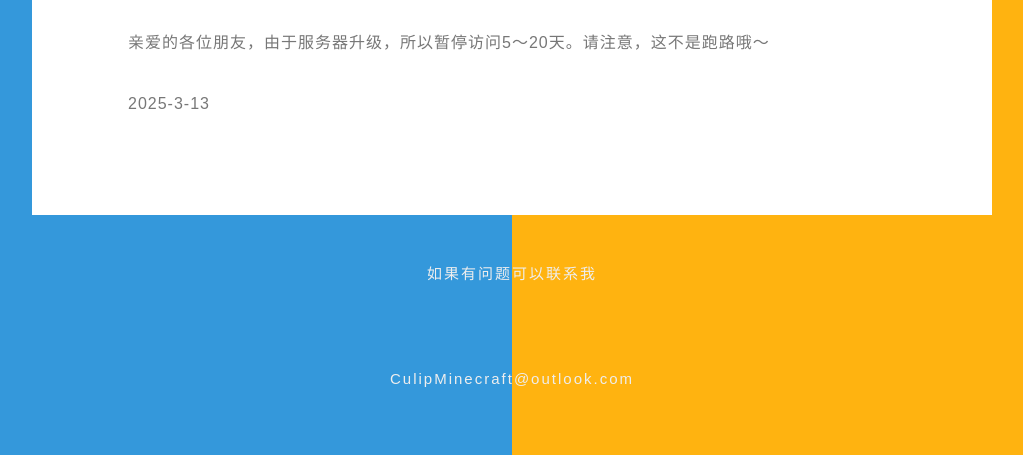
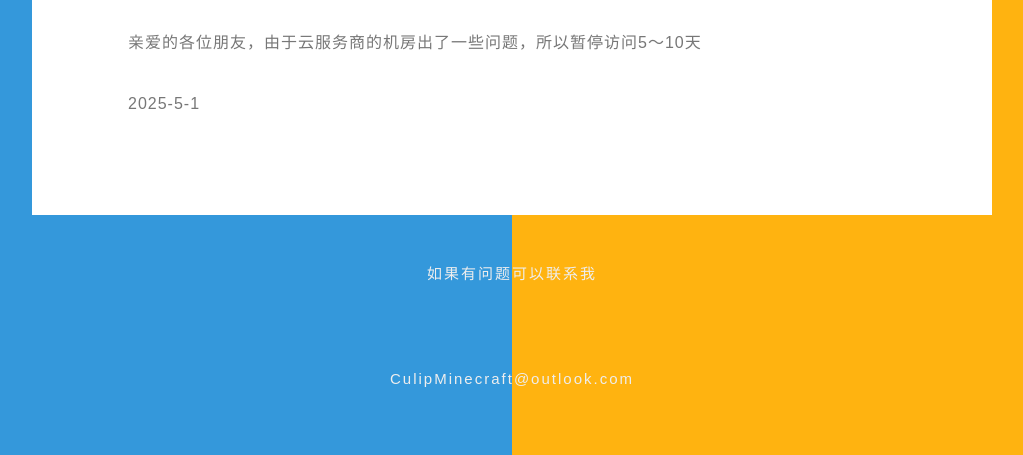
Before and after one commit to miao114514awa/Stop-Visit, a plain HTML site: page index.html in a window 1280 px wide. Shown: the part 345-800 px from the top of the page, without its empty margins (128-1151 px from the left). Drawn offline with Linux system fonts and the light colour scheme.

Commit message:
Update index.html

```diff
--- a/index.html
+++ b/index.html
@@ -19,8 +19,8 @@
 			<div class="error_content">
 				<a href="https://bbs.culip.top" target="_blank"><span class="fa fa-frown-o"></span></a>
 				<h2>暂时闭站通知：</h2>
-				<p class="STYLE1">亲爱的各位朋友，由于服务器升级，所以暂停访问5～20天。请注意，这不是跑路哦～</p>
-                <p class="STYLE1">2025-3-13</p>
+				<p class="STYLE1">亲爱的各位朋友，由于云服务商的机房出了一些问题，所以暂停访问5～10天</p>
+                <p class="STYLE1">2025-5-1</p>
                 <p align="right"></p>
 		</div>
 	</div>
```
